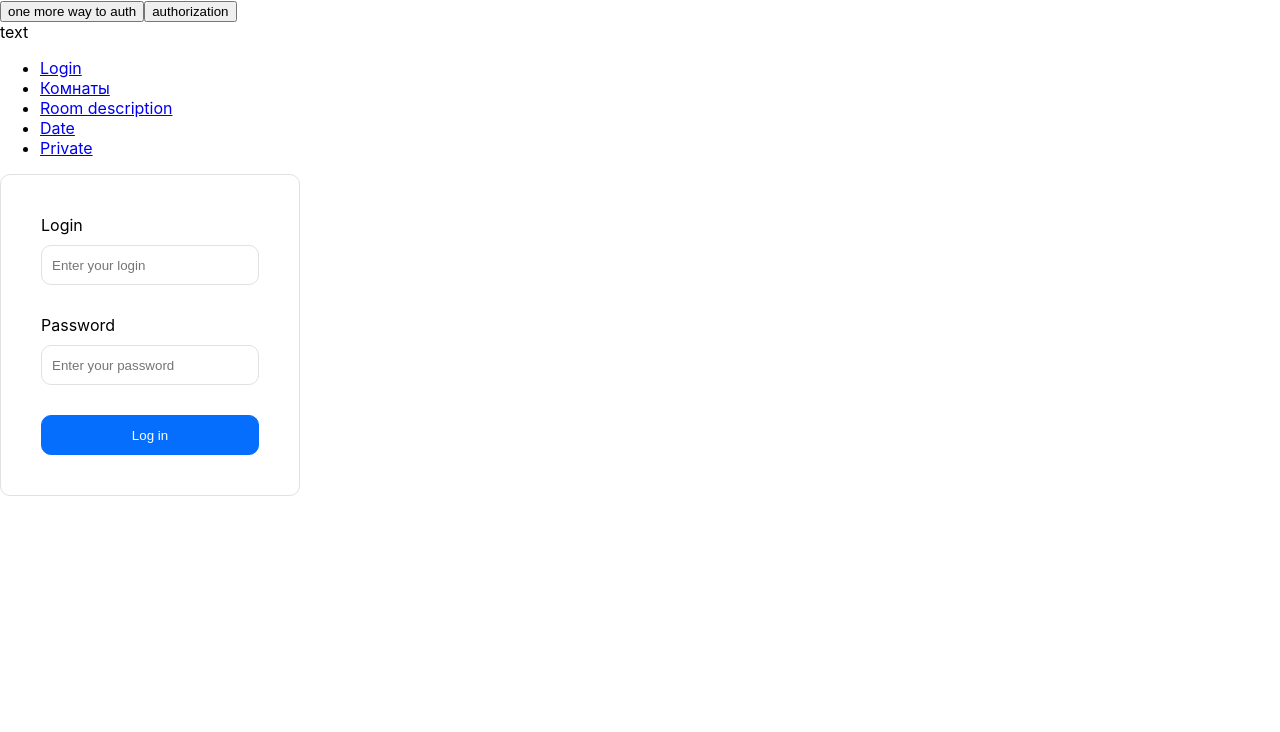
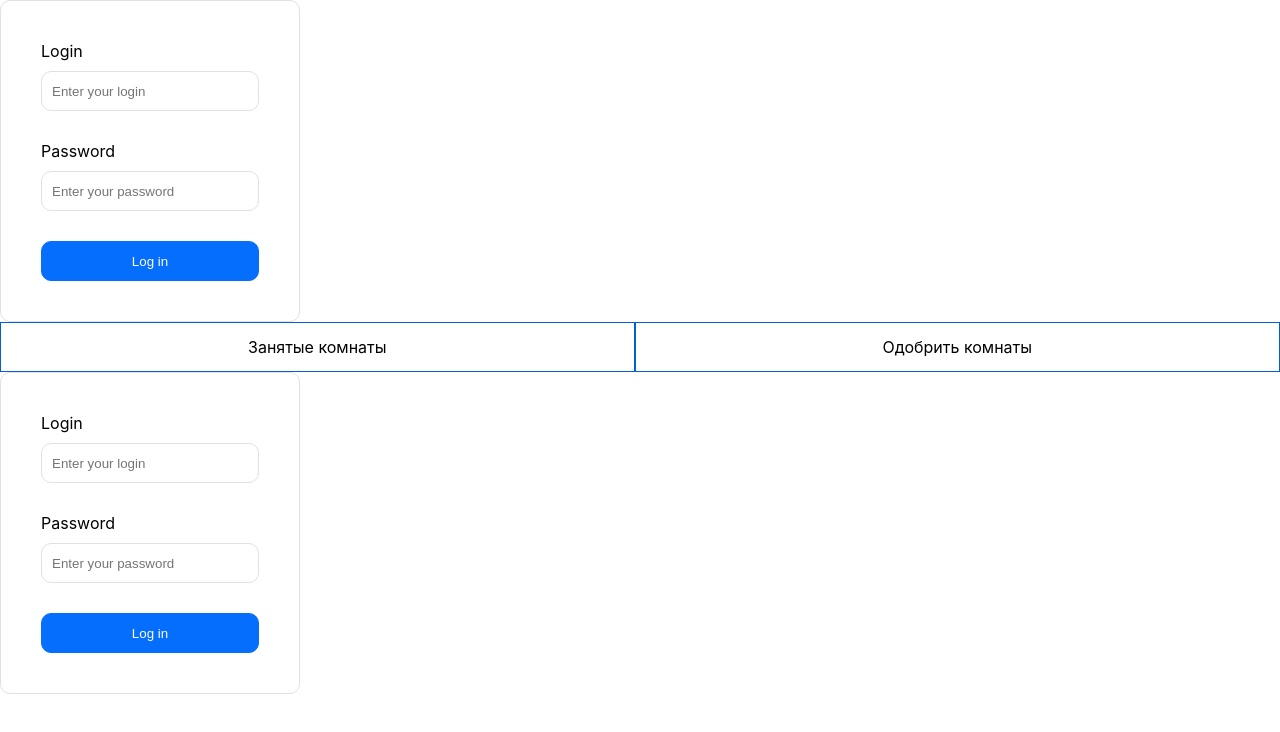
Before and after one commit to BakaBakaGaijin/booking-service, a React (Create React App) app: page /login in a window 1280 px wide. Shown: the top 732 px of the page. Built offline with nearby package versions, Linux system fonts and the light colour scheme.

Commit message:
Add some interesting

```diff
--- a/src/App.js
+++ b/src/App.js
@@ -1,105 +1,28 @@
-import React, {useState} from 'react';
-import {
-    Switch,
-    Route,
-    Link,
-    Redirect,
-} from "react-router-dom";
-import {useSelector, useDispatch} from "react-redux";
-import axios from "axios";
-
-// импортировать ProvideAuth
-import './App.css';
-import './features/Rooms/Room/Room.css'
-import './features/Modal/Modal.css'
-import Rooms from "./features/Rooms/Rooms";
-import Room from "./features/Rooms/Room/Room";
+import "./App.css";
+import "./features/Rooms/Room/Room.css";
+import "./features/Modal/Modal.css";
+import {ProvideAuth} from "./features/Auth/use-auth";
+import Modal from "./features/Modal/Modal";
+import SelectRoomMode from "./features/Rooms/SelectRoomMode/SelectRoomMode";
+import {useAuth} from "./features/Auth/use-auth";
+import {Route, Switch} from "react-router-dom";
 import Login from "./features/Auth/Login";
-/*import { AuthProvider } from "./features/Auth";*/
-import AcceptRooms from "./features/AcceptRooms/AcceptRooms";
-import {authorize} from "./features/Auth/authSlice";
-import {ProvideAuth, useAuth} from "./features/Auth/use-auth";
-import CurrentRoom from "./features/Rooms/CurrentRoom/CurrentRoom";
-import Modal from "./features/Modal/Modal";
-import {PrivateRoute} from "./features/Auth/use-auth";
+import React from "react";
 
 const App = () => {
-    // Модальное окно
-    const [show, setShow] = useState(false);
-
-    const handleModalClose = (e) => {
-        const currentClass = e.target.className;
-
-        if (currentClass === "modal-card") {
-            return;
-        }
-
-        setShow(false);
-    };
-
-    const handleModalOpen = () => {
-        setShow(true);
-    };
-    //
     const auth = useAuth();
-    const something = useSelector((state) => state.auth.isAuthorized);
-    console.log("something is", something);
-
-    const dispatch = useDispatch();
-
+    console.log("auth", auth);
     return (
         <ProvideAuth>
-            <button
-                onClick={() => auth.signin}
-            >
-                one more way to auth
-            </button>
-            <button
-                onClick={() => dispatch(authorize())}
-            >
-                authorization
-            </button>
-            <div>text</div>
-            <ul>
-                <li>
-                    <Link to={"/login"}>Login</Link>
-                </li>
-                <li>
-                    <Link to={"/rooms"}>Комнаты</Link>
-                </li>
-                <li>
-                    <Link
-                        to={"/roomDesctiption123"}
-                    >
-                        Room description
-                    </Link>
-                </li>
-                <li>
-                    <Link to={"/date"}>Date</Link>
-                </li>
-                <li>
-                    <Link to={"/acceptRooms"}>Private</Link>
-                </li>
-            </ul>
             <Switch>
                 <Route path={"/login"}>
                     <Login />
                 </Route>
-                <PrivateRoute
-                    exact
-                    path={"/rooms"}
-                >
-                    <Rooms />
-                </PrivateRoute>
-                <Route
-                    path={`/rooms/:roomId`}
-                    component={CurrentRoom}
-                />
-                <Redirect to={"/rooms"}/>
             </Switch>
+            <SelectRoomMode/>
             <Modal />
         </ProvideAuth>
     );
-}
+};
 
 export default App;
--- /dev/null
+++ b/src/features/AcceptRooms/AcceptRooms.css
@@ -0,0 +1,19 @@
+.acceptRoomList {
+    display: flex;
+    flex-direction: column;
+}
+
+.acceptRoomItem {
+    box-sizing: border-box;
+    border: 1px solid #035ed8;
+    padding: 10px;
+    display: flex;
+}
+
+.acceptRoomInfo {
+    flex-grow: 1;
+}
+
+.acceptRoomBtn:hover {
+    cursor: pointer;
+}
--- a/src/features/AcceptRooms/AcceptRooms.js
+++ b/src/features/AcceptRooms/AcceptRooms.js
@@ -1,7 +1,43 @@
+import {useSelector, useDispatch} from "react-redux";
+import "./AcceptRooms.css";
+
+import confirm from "../../icons/is.png";
+import unConfirm from "../../icons/isnt.png";
+import {doNotAccept, acceptRoom} from "../Rooms/roomSlice";
+
 export default function AcceptRooms() {
+    const dispatch = useDispatch();
+    const rooms = useSelector(state => state.rooms.acceptRooms);
+    console.log(rooms);
     return (
-        <div>
-            Accept Rooms
+        <div className={"acceptRoomList"}>
+            {rooms.map(room => (
+                <div
+                    className={"acceptRoomItem"}
+                    key={room.title}
+                >
+                    <div className="acceptRoomInfo">
+                        <p>Дата: {room.date}</p>
+                        <p>Участник: {room.person}</p>
+                        <p>Номер комнаты: {room.title[0]}.{room.title.slice(1)}</p>
+                        <p>Время: {room.time}</p>
+                    </div>
+                    <div className="acceptRoomConfirm">
+                        <img
+                            onClick={() => dispatch(acceptRoom({...room}))}
+                            src={confirm}
+                            alt="Разрешить"
+                            className={"acceptRoomBtn"}/>
+                        <img
+                            onClick={() => dispatch(doNotAccept({...room}))}
+                            src={unConfirm}
+                            alt="Запретить"
+                            className={"acceptRoomBtn"}
+                        />
+                    </div>
+                </div>
+            ))}
+
         </div>
     );
 }
--- a/src/features/Rooms/Rooms.js
+++ b/src/features/Rooms/Rooms.js
@@ -15,7 +15,6 @@ function Rooms() {
 
     return (
         <div>
-            <div>Комнаты</div>
             {rooms.map(room =>
                 <Room
                     title={room.title}
@@ -25,17 +24,6 @@ function Rooms() {
                     isBoard={room.isBoard}
                 />
             )}
-            {/*<Switch>*/}
-            {/*    <Route path={`${match.path}/:roomId`}>*/}
-            {/*        <Room*/}
-            {/*            title={'test'}*/}
-            {/*            chairs={'test'}*/}
-            {/*            time={'test'}*/}
-            {/*            isProjector={'test'}*/}
-            {/*            isBoard={'test'}*/}
-            {/*        />*/}
-            {/*    </Route>*/}
-            {/*</Switch>*/}
         </div>
     );
 }
--- /dev/null
+++ b/src/features/Rooms/SelectRoomMode/SelectRoomMode.css
@@ -0,0 +1,16 @@
+.navbar {
+    display: flex;
+
+}
+
+.navbar-link {
+    text-decoration: none;
+    box-sizing: border-box;
+    flex-grow: 1;
+    height: 50px;
+    display: flex;
+    align-items: center;
+    justify-content: center;
+    border: 1px solid #035ed8;
+    color: black;
+}
--- /dev/null
+++ b/src/features/Rooms/SelectRoomMode/SelectRoomMode.js
@@ -0,0 +1,41 @@
+import {Link, Redirect, Route, Switch} from "react-router-dom";
+import Login from "../../Auth/Login";
+import {PrivateRoute} from "../../Auth/use-auth";
+import Rooms from "../Rooms";
+import AcceptRooms from "../../AcceptRooms/AcceptRooms";
+import CurrentRoom from "../CurrentRoom/CurrentRoom";
+import "./SelectRoomMode.css";
+import React from "react";
+
+export default function SelectRoomMode() {
+
+    return (
+        <>
+            <navbar className={"navbar"}>
+                <Link to={"/rooms"} className={"navbar-link"}>Занятые комнаты</Link>
+                <Link to={"rooms/acceptRoom"} className={"navbar-link"}>Одобрить комнаты</Link>
+            </navbar>
+            <Switch>
+                <Route path={"/login"}>
+                    <Login />
+                </Route>
+                <PrivateRoute
+                    exact
+                    path={"/rooms"}
+                >
+                    <Rooms />
+                </PrivateRoute>
+                <PrivateRoute
+                    path={"/acceptRoom"}
+                >
+                    <AcceptRooms />
+                </PrivateRoute>
+                <PrivateRoute
+                    path={`/rooms/:roomId`}>
+                    <CurrentRoom />
+                </PrivateRoute>
+                <Redirect to={"/rooms"}/>
+            </Switch>
+        </>
+    );
+}
--- a/src/features/Rooms/roomSlice.js
+++ b/src/features/Rooms/roomSlice.js
@@ -47,9 +47,9 @@ const initialState = {
     acceptRooms: [
         {
             title: "1211",
-            person: "",
-            date: "",
-            time: "",
+            person: "Vova",
+            date: "26.11.2001",
+            time: "10:00-16:00",
         },
     ],
 }
@@ -65,13 +65,42 @@ export const roomSlice = createSlice({
                 date: action.payload.date,
                 time: action.payload.time,
             });
-            //state.acceptRooms.append
+        },
+        doNotAccept: (state, action) => {
+            console.log("action.payload: ", action.payload);
+            const newState = state.acceptRooms.filter((room) =>
+                room.title != action.payload.title &&
+                room.person != action.payload.person &&
+                room.date != action.payload.date &&
+                room.time != action.payload.time
+            )
+
+            state.acceptRooms = newState;
+        },
+        acceptRoom: (state, action) => {
+            const newState = state.acceptRooms.filter((room) =>
+                room.title != action.payload.title &&
+                room.person != action.payload.person &&
+                room.date != action.payload.date &&
+                room.time != action.payload.time
+            )
+
+            state.acceptRooms = newState;
+            state.rooms.map(room => {
+                if (room.title == action.payload.title) {
+                    room.time.push({
+                        date: action.payload.date,
+                        time: action.payload.time,
+                        person: action.payload.person
+                    })
+                }
+            })
         }
     },
     extraReducers: () => {}
 })
 
-export const {addToAccept} = roomSlice.actions;
+export const {addToAccept, doNotAccept, acceptRoom} = roomSlice.actions;
 
 export const selectRooms = (state) => state.rooms.rooms;
 
```
Also changed, not shown: src/features/Rooms/SelectRoomMode.js (deleted, +0 -13 lines).
